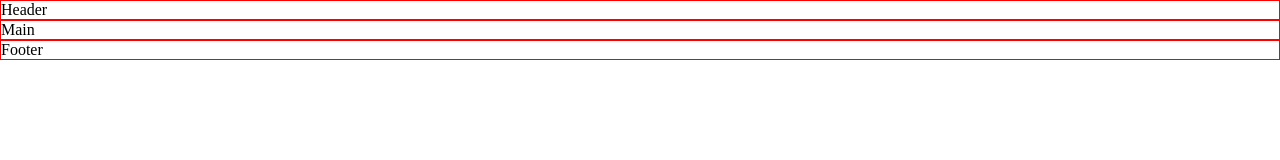
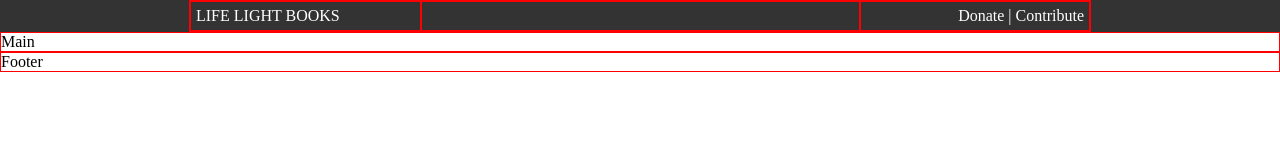
Before and after one commit to OluConquer/lifelight-library, a plain HTML site: page index.html in a window 1280 px wide. Drawn offline with Linux system fonts and the light colour scheme.

Commit message:
Update: implement header 3 columns structure

```diff
--- a/css/style.css
+++ b/css/style.css
@@ -6,3 +6,31 @@
 .border {
     border: 1px solid red;
 }
+
+header {
+    background-color: #333333;
+    color: #ffffff;
+}
+
+.header-wrapper {
+    display: flex;
+    width: 900px;
+    height: 30px;
+    margin: 0 auto;
+}
+
+.logo {
+    width: 25%;
+    padding: 5px;
+    text-transform: uppercase;
+}
+
+.banner {
+    width: 50%;
+}
+
+.right-header {
+    width: 25%;
+    padding: 5px;
+    text-align: right;
+}
--- a/index.html
+++ b/index.html
@@ -8,13 +8,23 @@
 </head>
 <body>
 
-    <header class="border">
-        Header
+    <header>
+        <div class="header-wrapper border">
+            <div class="logo border">
+                Life Light Books
+            </div>
+            <div class="banner border">
+
+            </div>
+            <div class="right-header border">
+                Donate | Contribute
+            </div>
+        </div>
     </header>
 
     <main class="border">
         Main
-    </main class="border">
+    </main>
 
     <footer class="border">
         Footer
```
